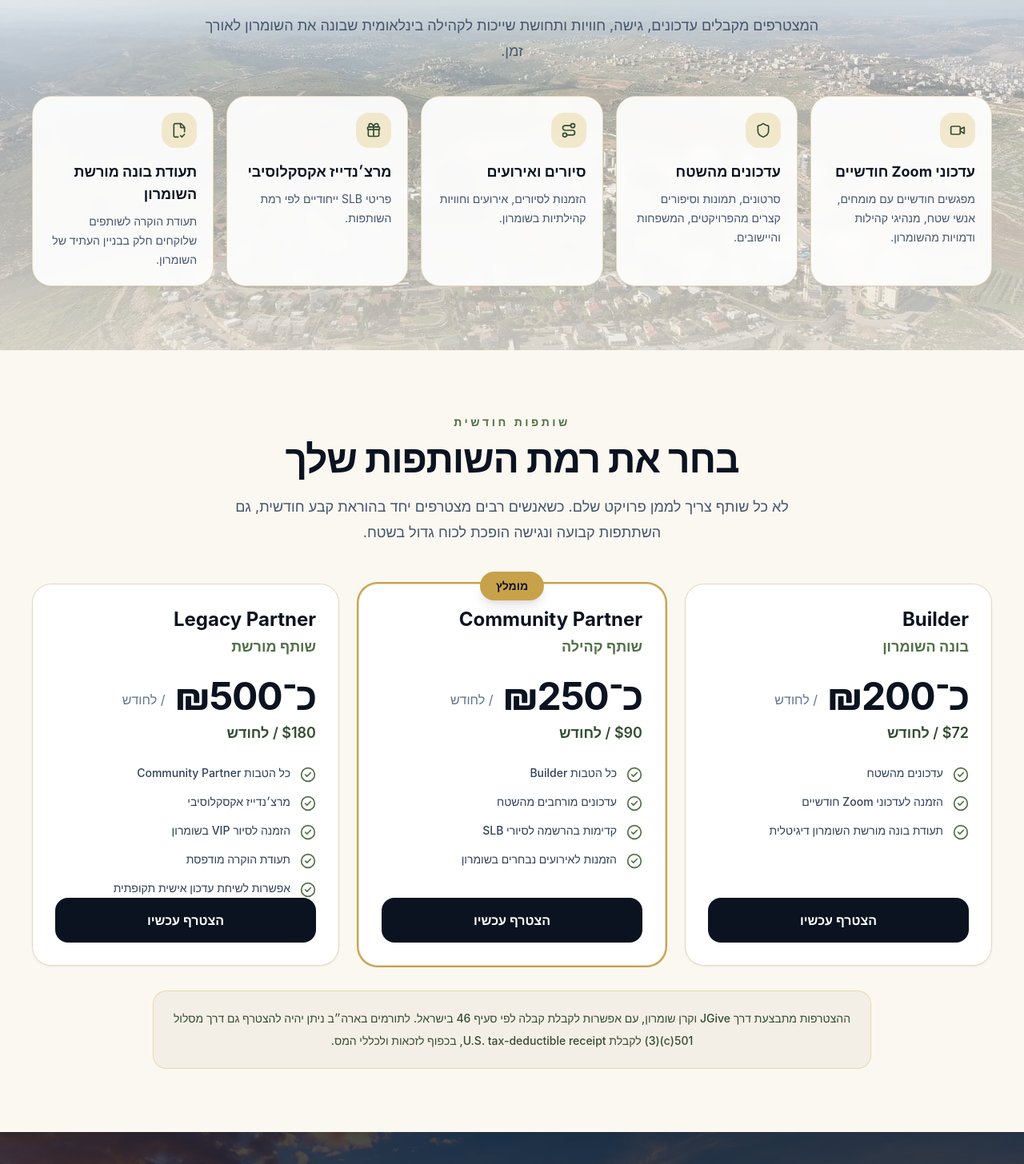
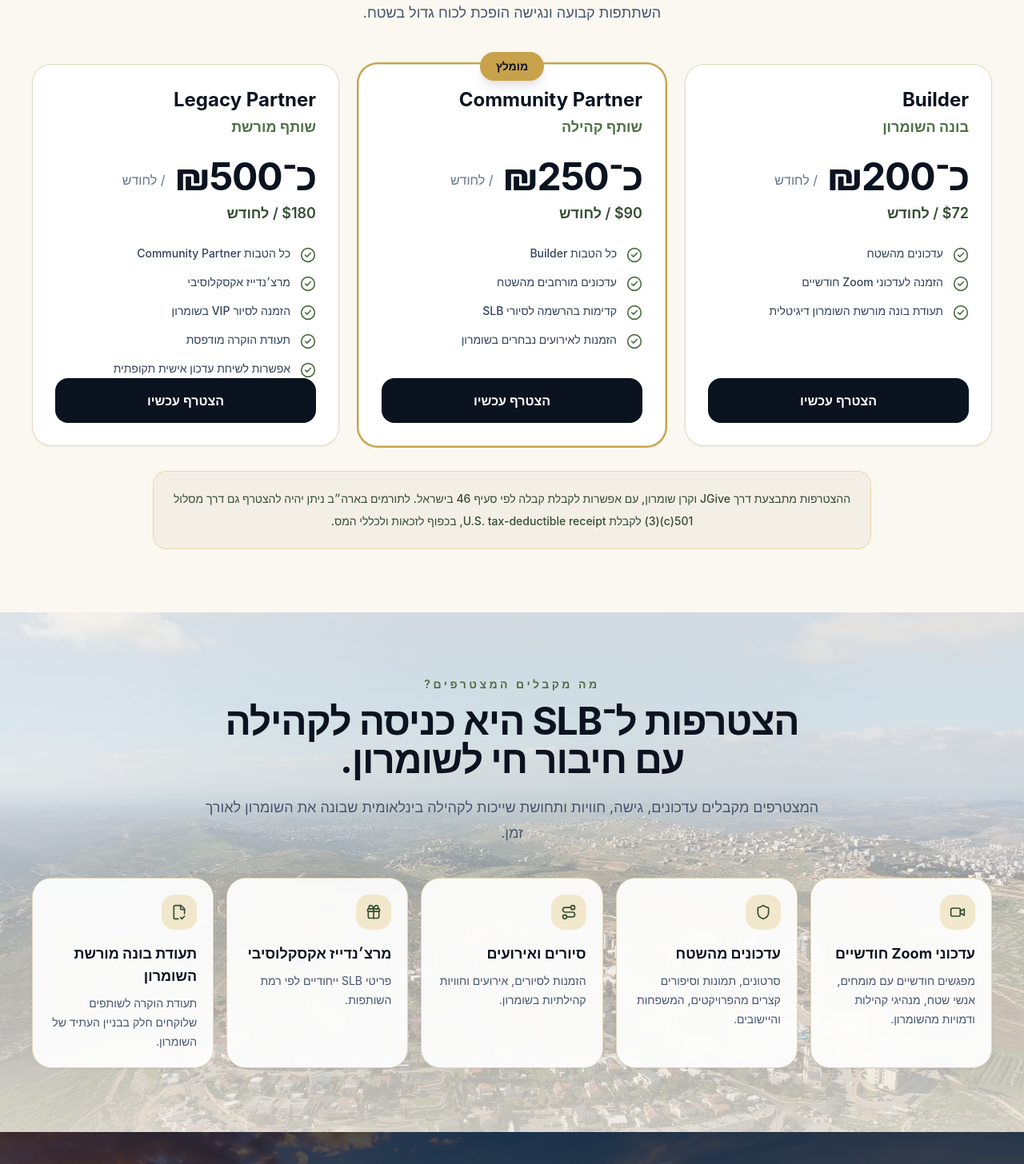
Before and after one commit to Shmuelb123/slb-landing-page, a React (Vite) app: page / in a window 1280 px wide. Shown: the part 1494-2950 px from the top of the page at 80% size. Built offline with nearby package versions, Linux system fonts and the light colour scheme.

Commit message:
update backgrounds

```diff
--- a/src/App.jsx
+++ b/src/App.jsx
@@ -21,10 +21,9 @@ const ISRAEL_PAYMENT_URL_EN = "https://www.jgive.com/new/en/ils/charity-organiza
 const USA_PAYMENT_URL = "PASTE_US_501C3_TAX_DEDUCTIBLE_PAYMENT_LINK_HERE";
 
 const HERO_IMAGE = "/images/shomron-hero.jpeg";
-const HILLS_IMAGE = "/images/shomron-hills.jpeg";
-const VILLAGE_IMAGE = "/images/shomron-village-sunset.jpeg";
-const COMMUNITY_IMAGE = "/images/shomron-new-community.jpeg";
-const HAR_BRACHA_IMAGE = "/images/har-bracha-view.jpg";
+const WHY_IMAGE = "/images/shomron-village-sunset.jpeg";
+const BENEFITS_IMAGE = "/images/har-bracha-view.jpg";
+const CONTACT_IMAGE = "/images/contact-background.jpeg";
 
 const data = {
   he: {
@@ -398,7 +397,7 @@ export default function LandingPage() {
 
       <section className="relative overflow-hidden px-6 py-18 md:px-10 md:py-20">
         <img
-          src={VILLAGE_IMAGE}
+          src={WHY_IMAGE}
           alt=""
           className="absolute inset-0 h-full w-full object-cover opacity-85"
         />
@@ -408,32 +407,6 @@ export default function LandingPage() {
           <Heading kicker={t.whyKicker} title={t.whyTitle} text={t.whyText} />
           <div className="mx-auto mt-8 w-fit rounded-2xl bg-white/90 px-6 py-4 text-center text-lg font-bold text-[#344D32] shadow-lg ring-1 ring-[#E9D9A8] backdrop-blur-md">
             {t.whyTagline}
-          </div>
-        </div>
-      </section>
-
-      <section className="relative overflow-hidden px-6 py-18 md:px-10 md:py-20">
-        <img
-src={HAR_BRACHA_IMAGE}
-          alt=""
-          className="absolute inset-0 h-full w-full object-cover opacity-90"
-        />
-        <div className="absolute inset-0 bg-[#F4EFE6]/38" />
-        <div className="absolute inset-0 bg-gradient-to-b from-[#F4EFE6]/62 via-[#F4EFE6]/15 to-[#F4EFE6]/65" />
-        <div className="relative mx-auto max-w-7xl">
-          <Heading kicker={t.benefitsKicker} title={t.benefitsTitle} text={t.benefitsText} />
-          <div className="mt-10 grid gap-4 md:grid-cols-5">
-            {benefits[language].map(([Icon, title, text]) => (
-              <Card key={title} className="bg-white/92 backdrop-blur-sm">
-                <div className="p-5">
-                  <div className="flex h-11 w-11 items-center justify-center rounded-2xl bg-[#E9D9A8]/55 text-[#344D32]">
-                    <Icon className="h-5 w-5" />
-                  </div>
-                  <h3 className="mt-4 text-lg font-bold text-[#0B1320]">{title}</h3>
-                  <p className="mt-2 text-sm leading-6 text-slate-600">{text}</p>
-                </div>
-              </Card>
-            ))}
           </div>
         </div>
       </section>
@@ -477,13 +450,39 @@ src={HAR_BRACHA_IMAGE}
         </div>
       </section>
 
+      <section className="relative overflow-hidden px-6 py-18 md:px-10 md:py-20">
+        <img
+          src={BENEFITS_IMAGE}
+          alt=""
+          className="absolute inset-0 h-full w-full object-cover opacity-90"
+        />
+        <div className="absolute inset-0 bg-[#F4EFE6]/38" />
+        <div className="absolute inset-0 bg-gradient-to-b from-[#F4EFE6]/62 via-[#F4EFE6]/15 to-[#F4EFE6]/65" />
+        <div className="relative mx-auto max-w-7xl">
+          <Heading kicker={t.benefitsKicker} title={t.benefitsTitle} text={t.benefitsText} />
+          <div className="mt-10 grid gap-4 md:grid-cols-5">
+            {benefits[language].map(([Icon, title, text]) => (
+              <Card key={title} className="bg-white/92 backdrop-blur-sm">
+                <div className="p-5">
+                  <div className="flex h-11 w-11 items-center justify-center rounded-2xl bg-[#E9D9A8]/55 text-[#344D32]">
+                    <Icon className="h-5 w-5" />
+                  </div>
+                  <h3 className="mt-4 text-lg font-bold text-[#0B1320]">{title}</h3>
+                  <p className="mt-2 text-sm leading-6 text-slate-600">{text}</p>
+                </div>
+              </Card>
+            ))}
+          </div>
+        </div>
+      </section>
+
       <section id="contact-form" className="relative overflow-hidden bg-[#0B1320] px-6 py-18 text-white md:px-10 md:py-20">
         <img
-          src={HERO_IMAGE}
+          src={CONTACT_IMAGE}
           alt=""
-          className="absolute inset-0 h-full w-full object-cover object-center opacity-70"
+          className="absolute inset-0 h-full w-full object-cover object-center opacity-75"
         />
-        <div className="absolute inset-0 bg-[#0B1320]/64" />
+        <div className="absolute inset-0 bg-[#0B1320]/62" />
         <div className="relative mx-auto max-w-7xl">
           <Heading kicker={t.finalKicker} title={t.finalTitle} text={t.finalText} light />
           <div className="mx-auto mt-10 max-w-2xl rounded-[2rem] bg-white p-6 text-[#0B1320] shadow-2xl md:p-8">
```
Also changed, not shown: public/images/contact-background.jpeg (renamed from public/Images/shomron-hero.jpeg).
